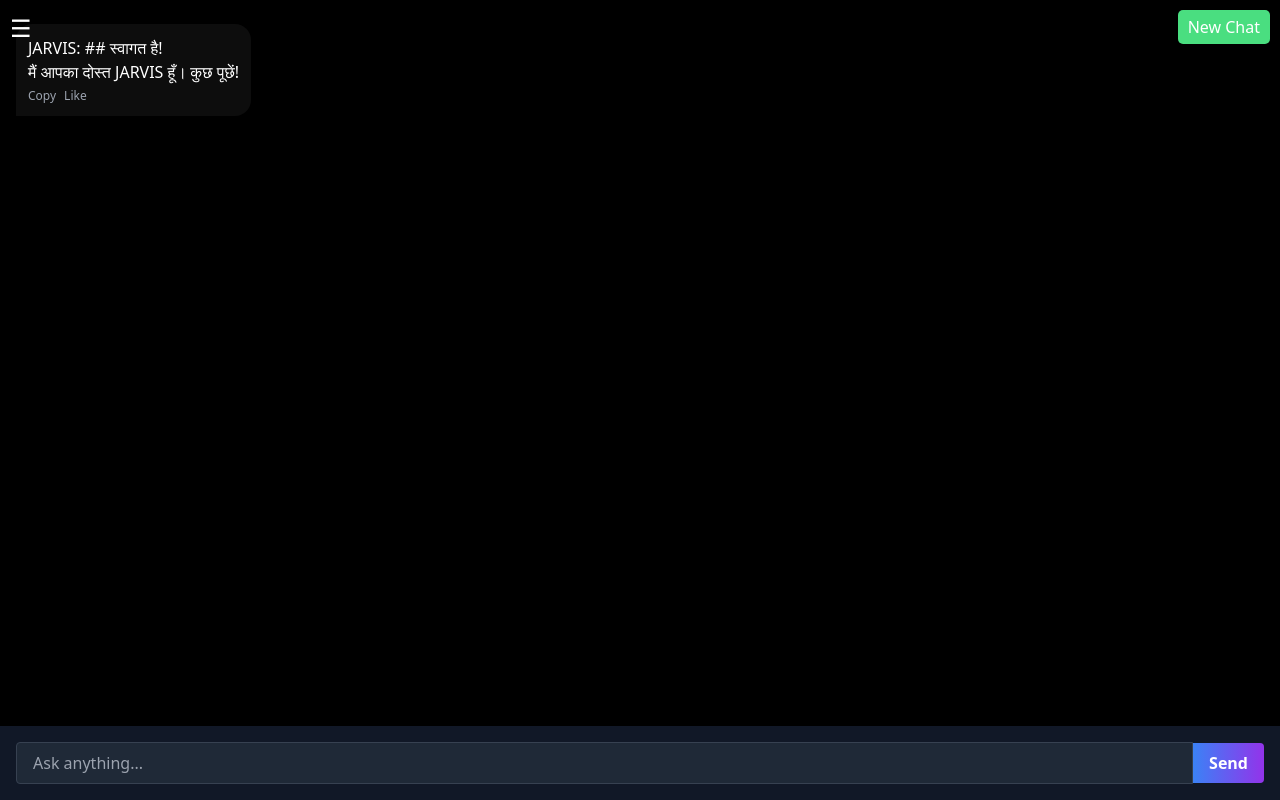
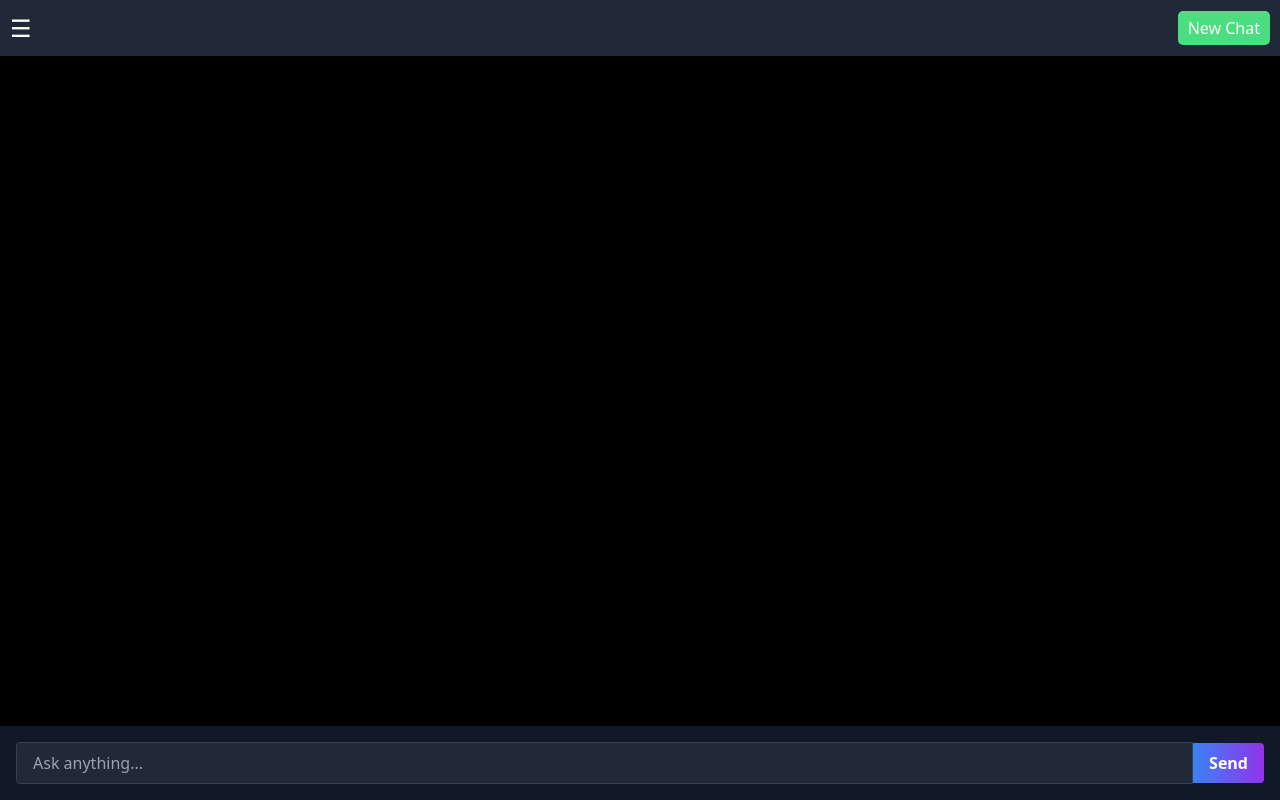
Before and after one commit to Ajmat1234/Ajmat1234, a plain HTML site: page index.html in a window 1280 px wide. Drawn offline with nearby package versions, Linux system fonts and the light colour scheme.

Commit message:
Update index.html

```diff
--- a/index.html
+++ b/index.html
@@ -54,6 +54,34 @@
       font-style: italic !important;
       color: #34d399 !important;
     }
+    /* Fixed Header Styles */
+    #header {
+      position: sticky;
+      top: 0;
+      left: 0;
+      width: 100%;
+      background: #1f2937;
+      z-index: 1000;
+      padding: 10px;
+      display: flex;
+      justify-content: space-between;
+      align-items: center;
+    }
+    #menuIcon {
+      font-size: 1.5rem;
+      cursor: pointer;
+    }
+    #newChatButton {
+      padding: 5px 10px;
+      background: #4ade80;
+      color: white;
+      border: none;
+      border-radius: 5px;
+      cursor: pointer;
+    }
+    #newChatButton:hover {
+      background: #22c55e;
+    }
     /* Sidebar Styles */
     #conversationSidebar {
       display: none;
@@ -76,33 +104,13 @@
     #conversationSidebar div:hover {
       background: #4b5563;
     }
-    #menuIcon {
-      position: absolute;
-      top: 10px;
-      left: 10px;
-      font-size: 1.5rem;
-      cursor: pointer;
-      z-index: 1001;
-    }
-    #newChatButton {
-      position: absolute;
-      top: 10px;
-      right: 10px;
-      padding: 5px 10px;
-      background: #4ade80;
-      color: white;
-      border: none;
-      border-radius: 5px;
-      cursor: pointer;
-    }
-    #newChatButton:hover {
-      background: #22c55e;
-    }
   </style>
 </head>
 <body class="bg-black text-white min-h-screen flex flex-col">
+  <div id="header">
     <div id="menuIcon" onclick="toggleSidebar()">☰</div>
     <button id="newChatButton" onclick="startNewChat()">New Chat</button>
+  </div>
   <div class="flex-1 p-4 overflow-y-auto" id="chatContainer"></div>
 
   <div class="p-4 bg-gray-900 sticky bottom-0 z-10">
@@ -223,11 +231,13 @@
         const sidebar = document.getElementById('conversationSidebar');
         sidebar.innerHTML = '';
         data.conversations.forEach(conv => {
+          if (conv.messages.length > 0) { // Only show conversations with messages
             const item = document.createElement('div');
-          item.textContent = conv.messages[0]?.replace('User: ', '').slice(0, 20) + '...' || `Conv ${conv.id.slice(0, 8)}`;
+            item.textContent = conv.messages[0].replace('User: ', '').slice(0, 20) + '...' || `Conv ${conv.id.slice(0, 8)}`;
             item.setAttribute('data-id', conv.id);
             item.onclick = () => loadConversation(conv.id);
             sidebar.appendChild(item);
+          }
         });
       } catch (err) {
         const sidebar = document.getElementById('conversationSidebar');
@@ -270,7 +280,6 @@
       localStorage.removeItem('currentConversationId');
       const chatContainer = document.getElementById('chatContainer');
       chatContainer.innerHTML = '';
-      appendMessage("JARVIS: ## स्वागत है!\nमैं आपका दोस्त JARVIS हूँ। कुछ पूछें!", false);
     }
 
     async function sendMessage() {
@@ -284,10 +293,11 @@
       if (isGenerating) {
         if (abortController) {
           abortController.abort();
-        }
           isGenerating = false;
           sendButton.textContent = 'Send';
+          appendMessage("Response roka gaya.", false);
           return;
+        }
       }
 
       const userIndex = chatHistory.length;
@@ -314,7 +324,7 @@
 
         const data = await res.json();
         const reply = data.reply;
-        conversationId = data.conversation_id; // Update with new or existing ID
+        conversationId = data.conversation_id;
         localStorage.setItem('currentConversationId', conversationId);
 
         typingElement.parentElement.parentElement.remove();
@@ -322,6 +332,7 @@
 
         let currentText = "";
         for (let char of reply) {
+          if (!isGenerating) break; // Stopped mid-response
           currentText += char;
           aiMsg.innerHTML = formatText(currentText);
           chatContainer.scrollTop = chatContainer.scrollHeight;
@@ -333,6 +344,7 @@
 
       } catch (err) {
         if (err.name === 'AbortError') {
+          typingElement.parentElement.parentElement.remove();
           appendMessage("Response roka gaya.", false);
         } else {
           typingElement.parentElement.parentElement.remove();
@@ -346,9 +358,7 @@
     }
 
     window.onload = () => {
-      if (chatHistory.length === 0) {
-        startNewChat();
-      } else {
+      if (chatHistory.length > 0) {
         chatHistory.forEach((msg, index) => {
           appendMessage(msg.content, msg.role === "user", false, index);
         });
```
Lines whose indentation alone changed are shown as unchanged.
